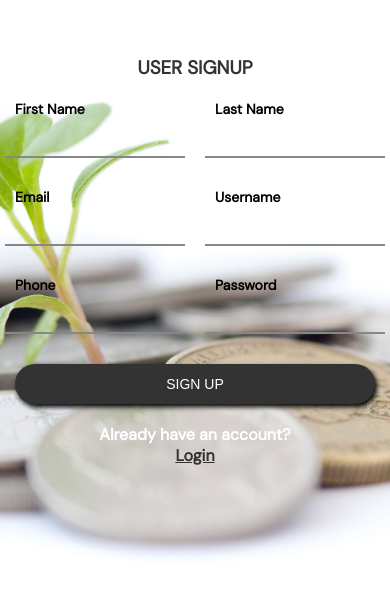
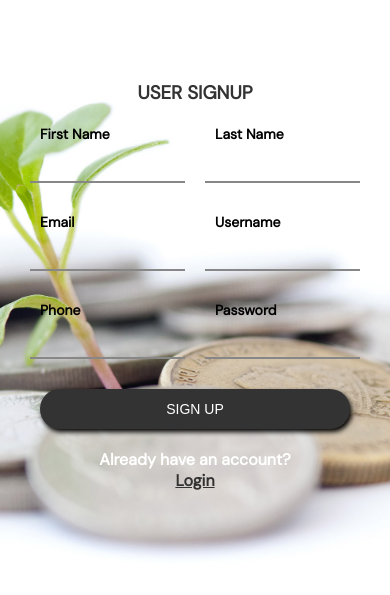
Before and after one commit to oluwatoba1/rc2, a React (Create React App) app: page /register in a window 390 px wide. Shown: the part 167-762 px from the top of the page. Built offline with nearby package versions, Linux system fonts and the light colour scheme.

Commit message:
Login Design Update

```diff
--- a/src/components/auth/auth.css
+++ b/src/components/auth/auth.css
@@ -179,8 +179,8 @@
 	}
 
 	#regCard {
-		height: 400px;
-		width: 400px;
+		height: 350px;
+		width: 350px;
 	}
 
 	.auth-image {
```
